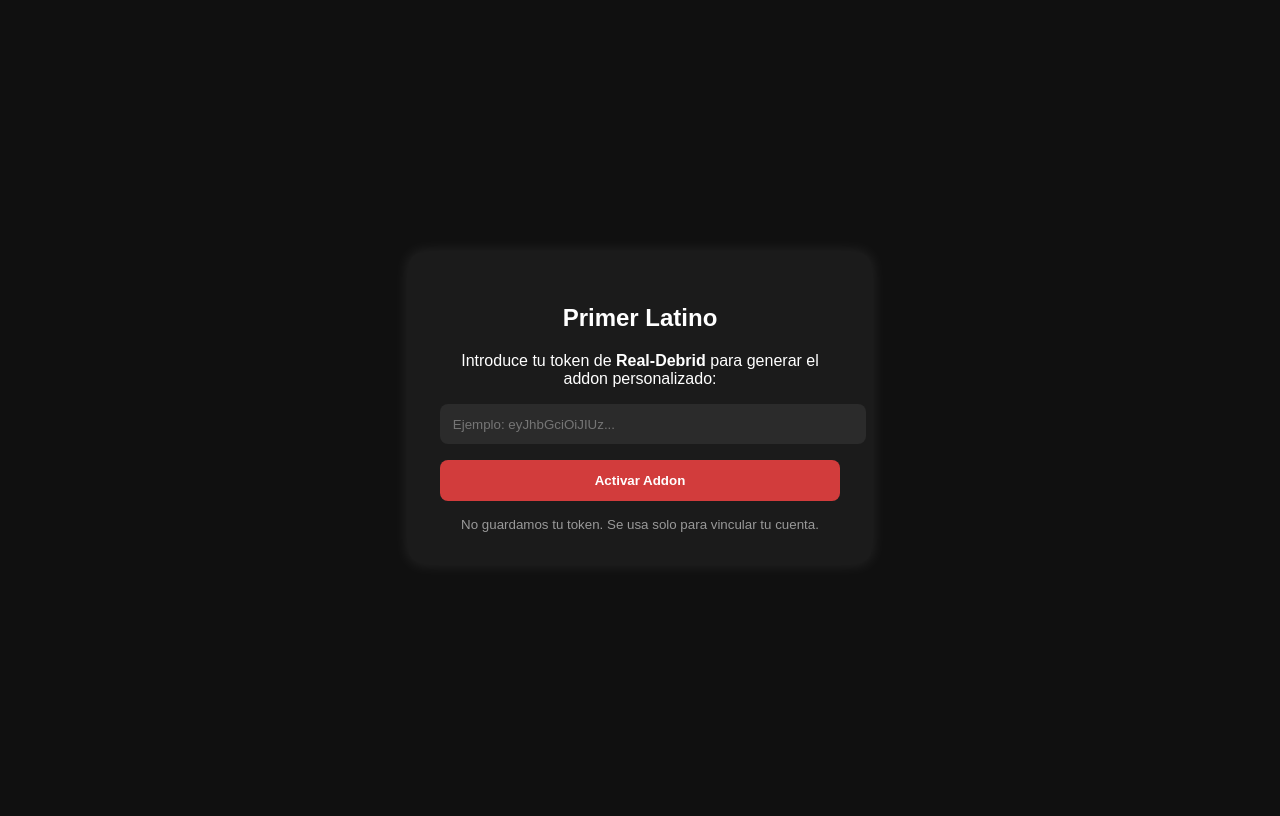
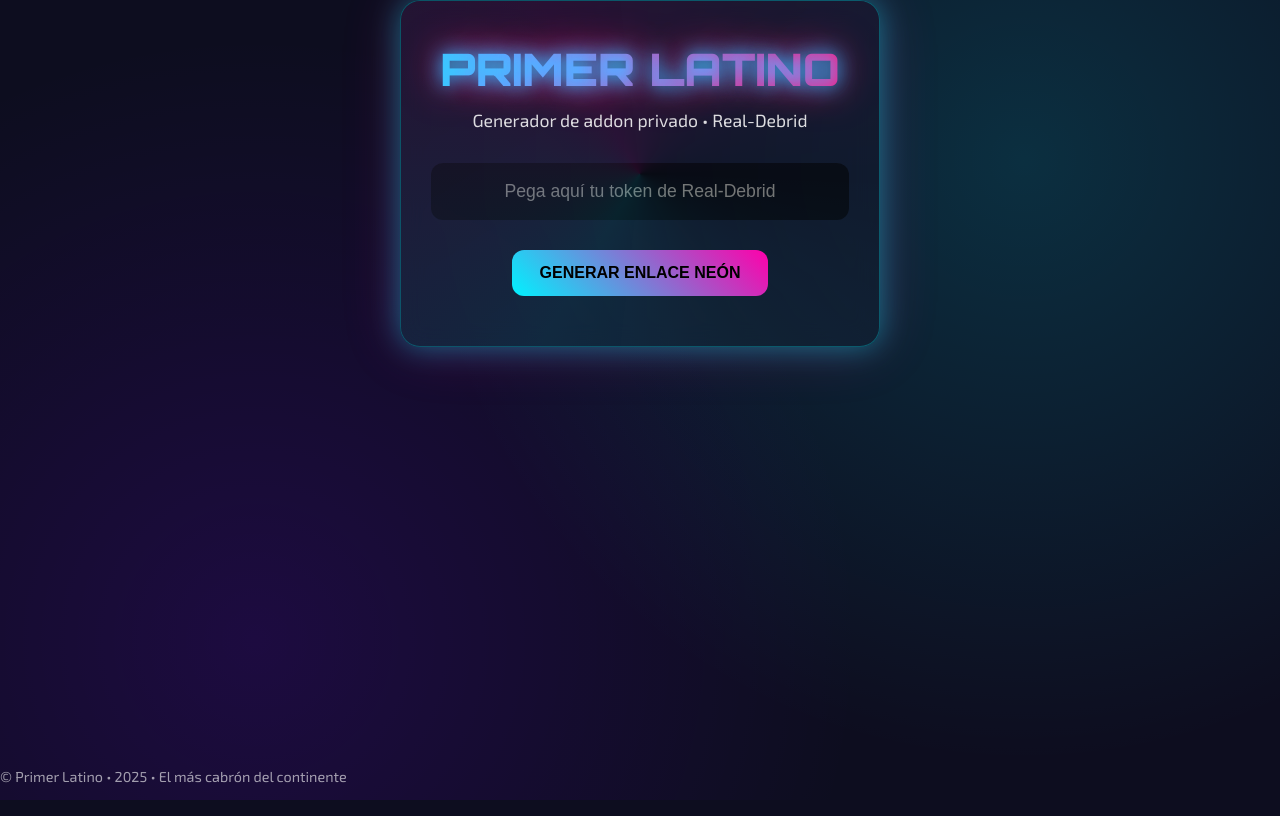
Before and after one commit to johnpradoo/primer-latino, a website: page public/index.html in a window 1280 px wide. Drawn offline with Linux system fonts and the light colour scheme.

Commit message:
Actualizar index.html

```diff
--- a/public/index.html
+++ b/public/index.html
@@ -1,73 +1,204 @@
 <!DOCTYPE html>
 <html lang="es">
 <head>
-  <meta charset="UTF-8">
-  <meta name="viewport" content="width=device-width, initial-scale=1.0">
-  <title>Primer Latino • Activar Addon</title>
+  <meta charset="UTF-8" />
+  <meta name="viewport" content="width=device-width, initial-scale=1.0" />
+  <title>Primer Latino • Generador Neón</title>
+  <link rel="preconnect" href="https://fonts.googleapis.com">
+  <link rel="preconnect" href="https://fonts.gstatic.com" crossorigin>
+  <link href="https://fonts.googleapis.com/css2?family=Orbitron:wght@500;700;900&family=Exo+2:wght@400;600;700&display=swap" rel="stylesheet">
   <style>
+    :root {
+      --bg: #0d0d1f;
+      --neon-cyan: #00f2ff;
+      --neon-magenta: #ff00aa;
+      --neon-purple: #8a00ff;
+      --glass: rgba(20, 20, 40, 0.6);
+    }
+    * { margin:0; padding:0; box-sizing:border-box; }
     body {
-      font-family: Arial, sans-serif;
-      background: #101010;
+      background: var(--bg);
       color: #fff;
-      display: flex;
-      flex-direction: column;
-      align-items: center;
-      justify-content: center;
-      height: 100vh;
+      font-family: 'Exo 2', sans-serif;
+      min-height: 100vh;
+      display ggrid;
+      place-items: center;
+      background-image:
+        radial-gradient(circle at 20% 80%, rgba(120,0,255,0.15) 0%, transparent 50%),
+        radial-gradient(circle at 80% 20%, rgba(0,242,255,0.15) 0%, transparent 50%);
+      overflow: hidden;
     }
-    .box {
-      background: #1b1b1b;
-      padding: 2rem;
-      border-radius: 1rem;
-      box-shadow: 0 0 15px rgba(255,255,255,0.1);
+    .glow {
+      text-shadow: 0 0 20px var(--neon-cyan), 0 0 40px var(--neon-magenta);
+      animation: pulse 3s infinite alternate;
+    }
+    @keyframes pulse { from { filter: hue-rotate(0deg); } to { filter: hue-rotate(30deg); } }
+
+    .container {
+      background: var(--glass);
+      backdrop-filter: blur(12px);
+      border: 1px solid rgba(0,242,255,0.3);
+      border-radius: 20px;
+      padding: 40px 30px;
+      width: 90%;
+      max-width: 480px;
+      box-shadow:
+        0 0 30px rgba(0,242,255,0.4),
+        0 0 60px rgba(255,0,170,0.2);
       text-align: center;
-      max-width: 400px;
+      position: relative;
+      overflow: hidden;
     }
+    .container::before {
+      content: '';
+      position: absolute;
+      top: -50%; left: -50%;
+      width: 200%; height: 200%;
+      background: conic-gradient(from 0deg, transparent, var(--neon-cyan), var(--neon-magenta), transparent);
+      animation: rotate 20s linear infinite;
+      opacity: 0.1;
+    }
+    @keyframes rotate { to { transform: rotate(360deg); } }
+
+    h1 {
+      font-family: 'Orbitron', sans-serif;
+      font-size: 2.8rem;
+      font-weight: 900;
+      margin-bottom: 8px;
+      background: linear-gradient(90deg, var(--neon-cyan), var(--neon-magenta));
+      -webkit-background-clip: text;
+      -webkit-text-fill-color: transparent;
+    }
+    p { opacity: 0.85; margin: 12px 0; font-size: 1.1rem; }
+
     input {
       width: 100%;
-      padding: 0.8rem;
-      border-radius: 0.5rem;
+      padding: 16px;
+      margin: 20px 0;
+      border: 2px solid transparent;
+      border-radius: 12px;
+      background: rgba(0,0,0,0.5);
+      color: #fff;
+      font-size: 1.1rem;
+      text-align: center;
+      transition: all 0.3s;
+      outline: none;
+    }
+    input:focus {
+      border-color: var(--neon-cyan);
+      box-shadow: 0 0 20px rgba(0,242,255,0.5);
+    }
+
+    .btn {
+      padding: 14px 28px;
+      margin: 10px 8px;
       border: none;
-      margin-bottom: 1rem;
-      background: #2b2b2b;
-      color: #fff;
+      border-radius: 12px;
+      font-weight: 700;
+      font-size: 1rem;
+      cursor: pointer;
+      transition: all 0.3s;
+      position: relative;
+      overflow: hidden;
     }
-    button {
-      width: 100%;
-      padding: 0.8rem;
-      background: #d23c3c;
-      border: none;
-      border-radius: 0.5rem;
-      color: #fff;
-      font-weight: bold;
-      cursor: pointer;
+    .btn-generate {
+      background: linear-gradient(45deg, var(--neon-cyan), var(--neon-magenta));
+      color: #000;
     }
-    button:hover {
-      background: #ff4a4a;
+    .btn-copy { background: #00ff9d; color: #000; }
+    .btn-stremio { background: #ff00aa; color: #fff; }
+    .btn-open { background: #8a00ff; color: #fff; }
+    .btn:hover { transform: translateY(-3px); box-shadow: 0 10px 30px rgba(0,0,0,0.5); }
+
+    .result {
+      margin-top: 25px;
+      padding: 20px;
+      background: rgba(0,0,0,0.4);
+      border-radius: 15px;
+      border: 1px solid var(--neon-purple);
+      display: none;
     }
-    small {
-      display: block;
-      margin-top: 1rem;
-      color: #999;
+    .link-display {
+      background: #000;
+      padding: 14px;
+      border-radius: 10px;
+      margin: 15px 0;
+      font-family: monospace;
+      font-size: 0.95rem;
+      word-break: break-all;
+      border: 1px dashed var(--neon-cyan);
+      color: var(--neon-cyan);
+    }
+
+    footer {
+      position: absolute;
+      bottom: 15px;
+      font-size: 0.9rem;
+      opacity: 0.6;
     }
   </style>
 </head>
 <body>
-  <div class="box">
-    <h2>Primer Latino</h2>
-    <p>Introduce tu token de <b>Real-Debrid</b> para generar el addon personalizado:</p>
-    <input type="text" id="token" placeholder="Ejemplo: eyJhbGciOiJIUz..." />
-    <button onclick="generate()">Activar Addon</button>
-    <small>No guardamos tu token. Se usa solo para vincular tu cuenta.</small>
+
+  <div class="container">
+    <h1 class="glow">PRIMER LATINO</h1>
+    <p>Generador de addon privado • Real-Debrid</p>
+
+    <input type="text" id="token" placeholder="Pega aquí tu token de Real-Debrid" />
+
+    <button class="btn btn-generate" onclick="generate()">
+      GENERAR ENLACE NEÓN
+    </button>
+
+    <div class="result" id="result">
+      <p>¡Tu addon privado está listo, jefe!</p>
+      <div class="link-display" id="linkDisplay"></div>
+
+      <button class="btn btn-copy" onclick="copyLink()">COPIAR ENLACE</button>
+      <button class="btn btn-open" onclick="openManifest()">ABRIR MANIFEST</button>
+      <button class="btn btn-stremio" onclick="installStremio()">
+        INSTALAR EN STREMIO
+      </button>
+    </div>
   </div>
 
+  <footer>© Primer Latino • 2025 • El más cabrón del continente</footer>
+
   <script>
+    const base = location.origin;
+
     function generate() {
       const token = document.getElementById("token").value.trim();
-      if (!token) return alert("Por favor ingresa tu token de Real-Debrid");
-      const url = `${window.location.origin}/manifest.json?token=${encodeURIComponent(token)}`;
-      navigator.clipboard.writeText(url);
-      alert("✅ Enlace copiado:\n\n" + url + "\n\nPégalo en Stremio → Añadir Addon → Por URL.");
+      const result = document.getElementById("result");
+      const linkDisplay = document.getElementById("linkDisplay");
+
+      if (!token) {
+        alert("¡Escribe tu token, crack!");
+        return;
+      }
+
+      const link = `${base}/realdebrid=${token}/manifest.json`;
+      linkDisplay.textContent = link;
+      result.style.display = "block";
+      result.scrollIntoView({ behavior: "smooth" });
+    }
+
+    function copyLink() {
+      const text = document.getElementById("linkDisplay").textContent;
+      navigator.clipboard.writeText(text);
+      alert("Enlace copiado al portapapeles");
+    }
+
+    function openManifest() {
+      const link = document.getElementById("linkDisplay").textContent;
+      window.open(link, "_blank");
+    }
+
+    function installStremio() {
+      const link = document.getElementById("linkDisplay").textContent;
+      const stremioUrl = "stremio://" + link;
+      location.href = stremioUrl;
+      alert("Abriendo Stremio... ¡Que se arme la función!");
     }
   </script>
 </body>
```
